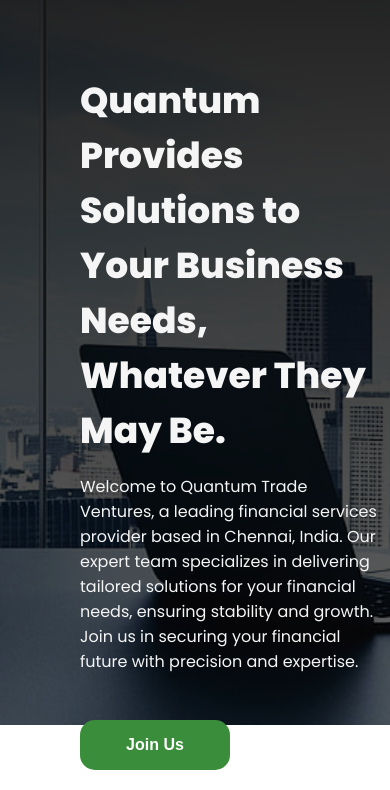
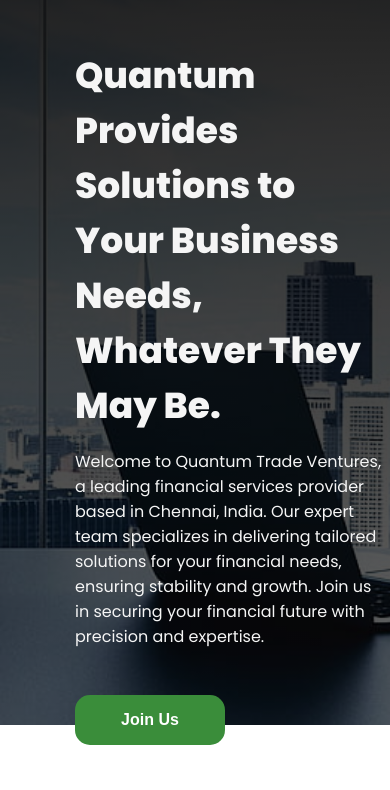
Before and after one commit to RAMKISHORE1803/Quantum-Trade-Ventures, a website: page public/index.html in a window 390 px wide. Shown: the part 119-909 px from the top of the page. After the commit the page ends 884 px from the top, so only its background shows below. Drawn offline with nearby package versions, Linux system fonts and the light colour scheme.

Commit message:
change in index.css for mobile

```diff
--- a/public/index.css
+++ b/public/index.css
@@ -140,8 +140,8 @@
 
     #hero {
         width: 80%;
-        padding-top: 50px;
-        padding-left: 10px;
+        padding-top: 25px;
+        padding-left: 5px;
         margin-left: 70px;
     }
 
```
